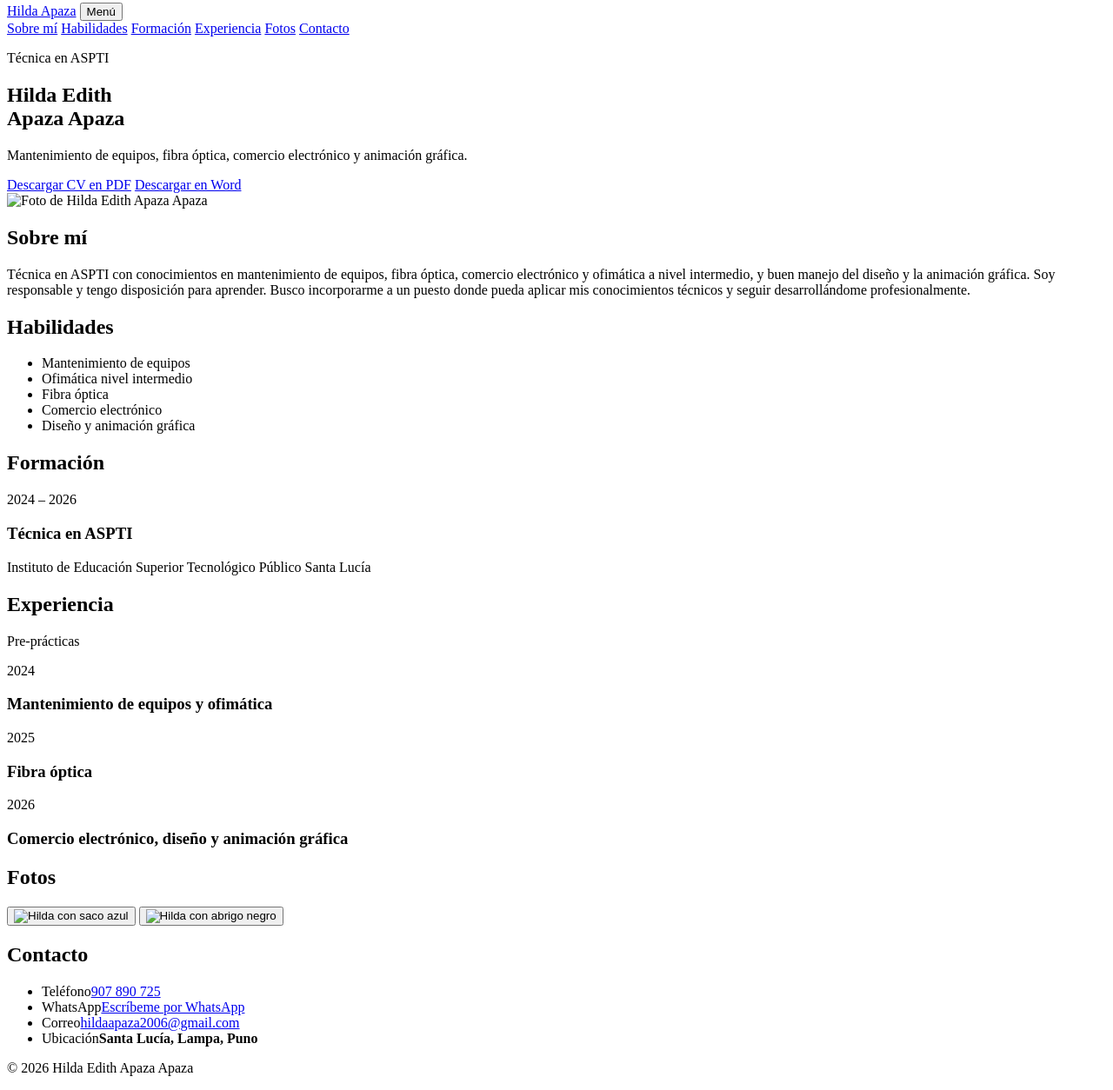
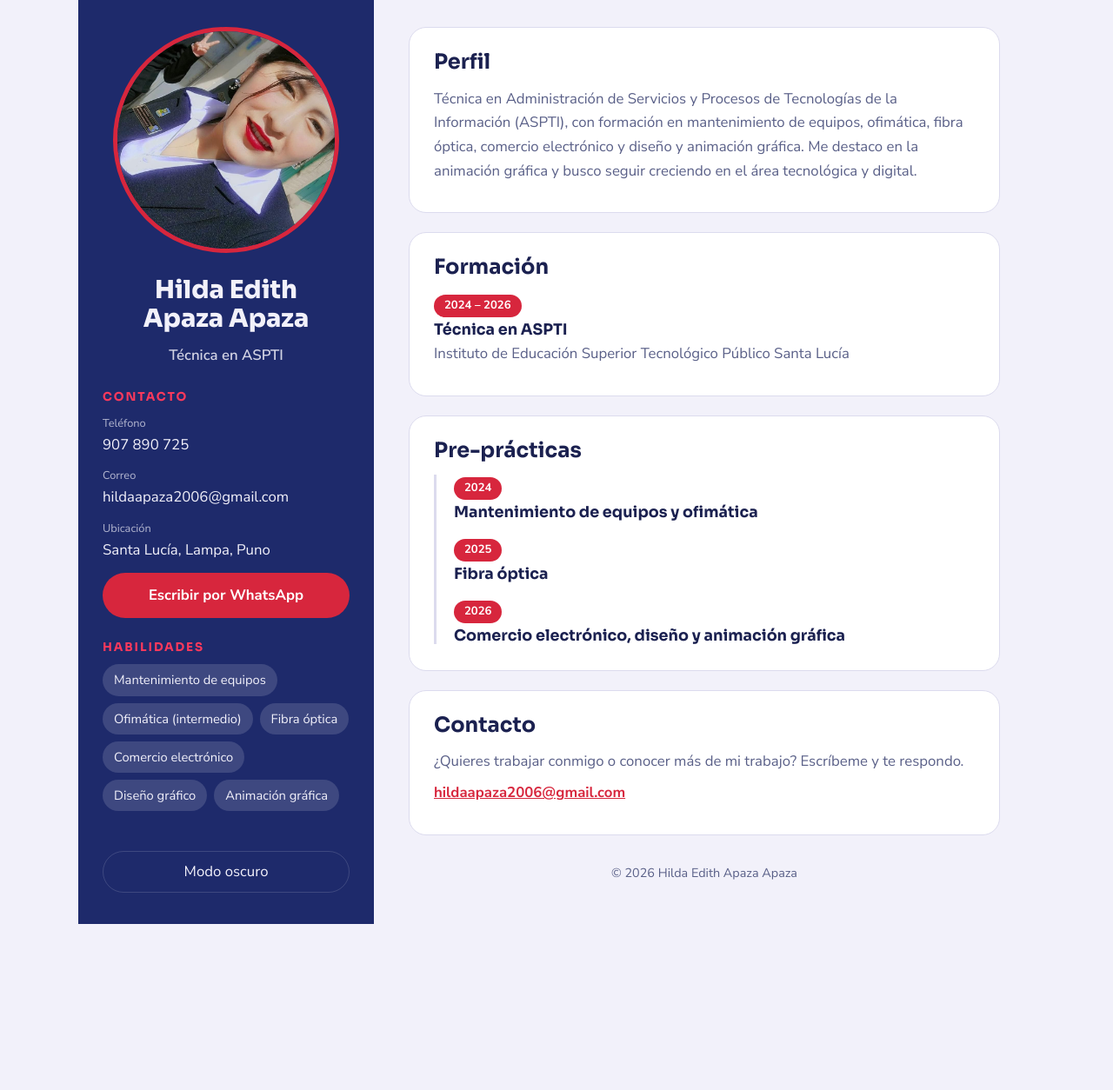
Before and after one commit to hildaapaza2006-alt/Edith, a plain HTML site: page index.html in a window 1280 px wide. Shown: the part 5-1259 px from the top of the page at 87% size. After the commit the page ends 1068 px from the top, so only its background shows below. Drawn offline with Linux system fonts and the light colour scheme.

Commit message:
Add files via upload

```diff
--- a/index.html
+++ b/index.html
@@ -1,121 +1,91 @@
 <!DOCTYPE html>
 <html lang="es">
 <head>
-  <meta charset="UTF-8">
+<meta charset="utf-8">
 <meta name="viewport" content="width=device-width, initial-scale=1">
-  <title>Hilda Edith Apaza Apaza | Técnica en ASPTI</title>
-  <meta name="description" content="CV de Hilda Edith Apaza Apaza, técnica en ASPTI de Santa Lucía, Lampa, Puno. Mantenimiento de equipos, fibra óptica, comercio electrónico, diseño y animación gráfica.">
+<title>Hilda Edith Apaza Apaza – CV</title>
+<meta name="description" content="Currículum de Hilda Edith Apaza Apaza, técnica en ASPTI: mantenimiento de equipos, fibra óptica, comercio electrónico y animación gráfica.">
 <link rel="preconnect" href="https://fonts.googleapis.com">
 <link rel="preconnect" href="https://fonts.gstatic.com" crossorigin>
-  <link href="https://fonts.googleapis.com/css2?family=Bricolage+Grotesque:wght@600;800&family=Source+Sans+3:wght@400;600&display=swap" rel="stylesheet">
-  <link rel="stylesheet" href="css/style.css">
+<link href="https://fonts.googleapis.com/css2?family=Sora:wght@500;700;800&family=Nunito+Sans:wght@400;600;700&display=swap" rel="stylesheet">
+<link rel="stylesheet" href="style.css">
 </head>
 <body>
-  <header class="nav">
-    <a class="nav__logo" href="#inicio">Hilda Apaza</a>
-    <button class="nav__toggle" aria-label="Abrir menú" aria-expanded="false">Menú</button>
-    <nav class="nav__links" id="menu">
-      <a href="#sobre-mi">Sobre mí</a>
-      <a href="#habilidades">Habilidades</a>
-      <a href="#formacion">Formación</a>
-      <a href="#experiencia">Experiencia</a>
-      <a href="#fotos">Fotos</a>
-      <a href="#contacto">Contacto</a>
-    </nav>
-  </header>
+<div class="page">
 
-  <main>
-    <section class="hero" id="inicio">
-      <div class="hero__text">
-        <p class="hero__role">Técnica en ASPTI</p>
+  <aside class="side">
+    <img class="foto" src="foto.jpg" alt="Foto de Hilda Edith Apaza Apaza">
     <h1>Hilda Edith<br>Apaza Apaza</h1>
-        <p class="hero__lead">Mantenimiento de equipos, fibra óptica, comercio electrónico y animación gráfica.</p>
-        <div class="hero__actions">
-          <a class="btn btn--main" href="cv/CV_Hilda_Edith_Apaza_Apaza.pdf" download>Descargar CV en PDF</a>
-          <a class="btn" href="cv/CV_Hilda_Edith_Apaza_Apaza.docx" download>Descargar en Word</a>
-        </div>
-      </div>
-      <img class="hero__photo" src="img/perfil.jpg" alt="Foto de Hilda Edith Apaza Apaza" width="320" height="320">
+    <p class="rol">Técnica en ASPTI</p>
+
+    <section>
+      <h2>Contacto</h2>
+      <ul class="contacto">
+        <li><span>Teléfono</span><a href="tel:+51907890725">907 890 725</a></li>
+        <li><span>Correo</span><a href="mailto:hildaapaza2006@gmail.com">hildaapaza2006@gmail.com</a></li>
+        <li><span>Ubicación</span>Santa Lucía, Lampa, Puno</li>
+      </ul>
+      <a class="btn" href="https://wa.me/51907890725" target="_blank" rel="noopener">Escribir por WhatsApp</a>
     </section>
 
-    <section class="section" id="sobre-mi">
-      <h2>Sobre mí</h2>
-      <p>Técnica en ASPTI con conocimientos en mantenimiento de equipos, fibra óptica, comercio electrónico y ofimática a nivel intermedio, y buen manejo del diseño y la animación gráfica. Soy responsable y tengo disposición para aprender. Busco incorporarme a un puesto donde pueda aplicar mis conocimientos técnicos y seguir desarrollándome profesionalmente.</p>
-    </section>
-
-    <section class="section" id="habilidades">
+    <section>
       <h2>Habilidades</h2>
       <ul class="chips">
         <li>Mantenimiento de equipos</li>
-        <li>Ofimática nivel intermedio</li>
+        <li>Ofimática (intermedio)</li>
         <li>Fibra óptica</li>
         <li>Comercio electrónico</li>
-        <li>Diseño y animación gráfica</li>
+        <li>Diseño gráfico</li>
+        <li>Animación gráfica</li>
       </ul>
     </section>
 
-    <section class="section" id="formacion">
+    <button class="tema" id="tema" type="button" aria-label="Cambiar entre modo claro y oscuro">Modo oscuro</button>
+  </aside>
+
+  <main class="main">
+    <section class="bloque reveal">
+      <h2>Perfil</h2>
+      <p>Técnica en Administración de Servicios y Procesos de Tecnologías de la Información (ASPTI), con formación en mantenimiento de equipos, ofimática, fibra óptica, comercio electrónico y diseño y animación gráfica. Me destaco en la animación gráfica y busco seguir creciendo en el área tecnológica y digital.</p>
+    </section>
+
+    <section class="bloque reveal">
       <h2>Formación</h2>
       <article class="item">
-        <p class="item__date">2024 – 2026</p>
-        <div>
+        <span class="fecha">2024 – 2026</span>
         <h3>Técnica en ASPTI</h3>
         <p>Instituto de Educación Superior Tecnológico Público Santa Lucía</p>
-        </div>
       </article>
     </section>
 
-    <section class="section" id="experiencia">
-      <h2>Experiencia</h2>
-      <p class="section__sub">Pre-prácticas</p>
-      <div class="timeline">
+    <section class="bloque reveal">
+      <h2>Pre-prácticas</h2>
+      <div class="linea">
         <article class="item">
-          <p class="item__date">2024</p>
-          <div><h3>Mantenimiento de equipos y ofimática</h3></div>
+          <span class="fecha">2024</span>
+          <h3>Mantenimiento de equipos y ofimática</h3>
         </article>
         <article class="item">
-          <p class="item__date">2025</p>
-          <div><h3>Fibra óptica</h3></div>
+          <span class="fecha">2025</span>
+          <h3>Fibra óptica</h3>
         </article>
         <article class="item">
-          <p class="item__date">2026</p>
-          <div><h3>Comercio electrónico, diseño y animación gráfica</h3></div>
+          <span class="fecha">2026</span>
+          <h3>Comercio electrónico, diseño y animación gráfica</h3>
         </article>
       </div>
     </section>
 
-    <section class="section" id="fotos">
-      <h2>Fotos</h2>
-      <div class="gallery">
-        <button class="gallery__item" data-full="img/foto-saco-azul.jpg" data-alt="Hilda con saco azul">
-          <img src="img/foto-saco-azul.jpg" alt="Hilda con saco azul" loading="lazy">
-        </button>
-        <button class="gallery__item gallery__item--tall" data-full="img/foto-abrigo.jpg" data-alt="Hilda con abrigo negro">
-          <img src="img/foto-abrigo.jpg" alt="Hilda con abrigo negro" loading="lazy">
-        </button>
-      </div>
+    <section class="bloque reveal">
+      <h2>Contacto</h2>
+      <p>¿Quieres trabajar conmigo o conocer más de mi trabajo? Escríbeme y te respondo.</p>
+      <p><a class="enlace" href="mailto:hildaapaza2006@gmail.com">hildaapaza2006@gmail.com</a></p>
     </section>
 
-    <section class="section contact" id="contacto">
-      <h2>Contacto</h2>
-      <ul class="contact__list">
-        <li><span>Teléfono</span><a href="tel:+51907890725">907 890 725</a></li>
-        <li><span>WhatsApp</span><a href="https://wa.me/51907890725" target="_blank" rel="noopener">Escríbeme por WhatsApp</a></li>
-        <li><span>Correo</span><a href="mailto:hildaapaza2006@gmail.com">hildaapaza2006@gmail.com</a></li>
-        <li><span>Ubicación</span><b>Santa Lucía, Lampa, Puno</b></li>
-      </ul>
-    </section>
+    <footer>© <span id="anio"></span> Hilda Edith Apaza Apaza</footer>
   </main>
 
-  <footer class="footer">
-    <p>© <span id="year">2026</span> Hilda Edith Apaza Apaza</p>
-  </footer>
-
-  <dialog class="lightbox" id="lightbox">
-    <button class="lightbox__close" aria-label="Cerrar foto">Cerrar</button>
-    <img src="" alt="">
-  </dialog>
-
-  <script src="js/main.js"></script>
+</div>
+<script src="script.js"></script>
 </body>
 </html>
--- /dev/null
+++ b/script.js
@@ -0,0 +1,46 @@
+// Año automático en el pie de página
+document.getElementById("anio").textContent = new Date().getFullYear();
+
+// Modo claro / oscuro (recuerda tu elección)
+var raiz = document.documentElement;
+var boton = document.getElementById("tema");
+
+function aplicarTema(t) {
+  if (t === "oscuro") {
+    raiz.setAttribute("data-tema", "oscuro");
+    boton.textContent = "Modo claro";
+  } else {
+    raiz.removeAttribute("data-tema");
+    boton.textContent = "Modo oscuro";
+  }
+}
+
+try {
+  aplicarTema(localStorage.getItem("tema"));
+} catch (e) {
+  aplicarTema("claro");
+}
+
+boton.addEventListener("click", function () {
+  var nuevo = raiz.getAttribute("data-tema") === "oscuro" ? "claro" : "oscuro";
+  aplicarTema(nuevo);
+  try {
+    localStorage.setItem("tema", nuevo);
+  } catch (e) {}
+});
+
+// Las secciones aparecen suavemente al hacer scroll
+var bloques = document.querySelectorAll(".reveal");
+if ("IntersectionObserver" in window) {
+  var obs = new IntersectionObserver(function (entradas) {
+    entradas.forEach(function (en) {
+      if (en.isIntersecting) {
+        en.target.classList.add("visible");
+        obs.unobserve(en.target);
+      }
+    });
+  }, { threshold: 0.15 });
+  bloques.forEach(function (b) { obs.observe(b); });
+} else {
+  bloques.forEach(function (b) { b.classList.add("visible"); });
+}
--- /dev/null
+++ b/style.css
@@ -0,0 +1,148 @@
+/* Colores: cambia aquí para personalizar toda la página */
+:root{
+  --bg:#F2F1FA;
+  --card:#FFFFFF;
+  --ink:#1B2150;
+  --muted:#5A6088;
+  --line:#DCDBEE;
+  --side:#1E2A6B;
+  --side-ink:#F2F1FA;
+  --accent:#D7263D;
+  --chip:rgba(255,255,255,.14);
+}
+:root[data-tema="oscuro"]{
+  --bg:#0E1230;
+  --card:#171D4A;
+  --ink:#ECEBFA;
+  --muted:#A9AED6;
+  --line:#2B3270;
+  --side:#0A0D26;
+  --side-ink:#ECEBFA;
+}
+
+*,*::before,*::after{box-sizing:border-box}
+html{scroll-behavior:smooth}
+body{
+  margin:0;
+  background:var(--bg);
+  color:var(--ink);
+  font:400 1.05rem/1.65 "Nunito Sans",system-ui,sans-serif;
+}
+h1,h2,h3{font-family:Sora,system-ui,sans-serif;margin:0;line-height:1.15}
+a{color:inherit}
+:focus-visible{outline:3px solid var(--accent);outline-offset:3px}
+
+.page{
+  max-width:1100px;
+  margin:0 auto;
+  display:grid;
+  grid-template-columns:340px 1fr;
+  min-height:100vh;
+}
+
+/* ---------- Columna lateral ---------- */
+.side{
+  background:var(--side);
+  color:var(--side-ink);
+  padding:36px 28px;
+  display:flex;
+  flex-direction:column;
+  gap:26px;
+}
+.foto{
+  width:100%;
+  max-width:260px;
+  aspect-ratio:1/1;
+  object-fit:cover;
+  object-position:70% 40%;
+  border-radius:50%;
+  border:5px solid var(--accent);
+  align-self:center;
+}
+.side h1{font-size:1.8rem;font-weight:800;text-align:center}
+.rol{margin:-14px 0 0;text-align:center;opacity:.85;font-weight:600}
+.side h2{
+  font-size:.85rem;
+  letter-spacing:.14em;
+  text-transform:uppercase;
+  margin-bottom:12px;
+  color:var(--accent);
+  filter:brightness(1.5);
+}
+.contacto,.chips{list-style:none;margin:0;padding:0}
+.contacto li{display:grid;margin-bottom:12px}
+.contacto span{font-size:.8rem;opacity:.7}
+.contacto a{text-decoration:none;overflow-wrap:anywhere}
+.contacto a:hover{text-decoration:underline}
+.btn{
+  display:block;
+  text-align:center;
+  background:var(--accent);
+  color:#fff;
+  font-weight:700;
+  text-decoration:none;
+  padding:12px;
+  border-radius:999px;
+  margin-top:8px;
+}
+.btn:hover{filter:brightness(1.1)}
+.chips{display:flex;flex-wrap:wrap;gap:8px}
+.chips li{background:var(--chip);padding:6px 13px;border-radius:999px;font-size:.92rem}
+.tema{
+  margin-top:auto;
+  background:transparent;
+  color:var(--side-ink);
+  border:1.5px solid var(--chip);
+  border-radius:999px;
+  padding:9px;
+  font:inherit;
+  cursor:pointer;
+}
+.tema:hover{border-color:var(--side-ink)}
+
+/* ---------- Contenido principal ---------- */
+.main{padding:36px 40px}
+.bloque{
+  background:var(--card);
+  border:1px solid var(--line);
+  border-radius:20px;
+  padding:26px 28px;
+  margin-bottom:22px;
+}
+.bloque h2{font-size:1.5rem;margin-bottom:14px}
+.bloque p{margin:0 0 8px;color:var(--muted)}
+.item{margin-bottom:18px}
+.item:last-child{margin-bottom:0}
+.item h3{font-size:1.1rem;margin:4px 0}
+.fecha{
+  display:inline-block;
+  background:var(--accent);
+  color:#fff;
+  font-weight:700;
+  font-size:.82rem;
+  padding:2px 12px;
+  border-radius:999px;
+}
+.linea{border-left:3px solid var(--line);padding-left:20px}
+.enlace{color:var(--accent);font-weight:700;overflow-wrap:anywhere}
+footer{text-align:center;color:var(--muted);font-size:.9rem;padding:10px 0}
+
+/* ---------- Animación al hacer scroll ---------- */
+.reveal{opacity:0;transform:translateY(18px);transition:opacity .6s,transform .6s}
+.reveal.visible{opacity:1;transform:none}
+
+/* ---------- Celular ---------- */
+@media (max-width:820px){
+  .page{grid-template-columns:1fr}
+  .main{padding:24px 16px}
+  .side{padding:32px 20px}
+  .tema{margin-top:0}
+}
+@media (prefers-reduced-motion:reduce){
+  html{scroll-behavior:auto}
+  .reveal{opacity:1;transform:none;transition:none}
+}
+@media print{
+  .tema,.btn{display:none}
+  .reveal{opacity:1;transform:none}
+}
```
Also changed, not shown: foto.jpg (added). Lines whose indentation alone changed are shown as unchanged.
